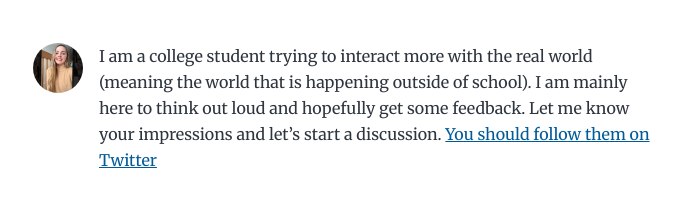
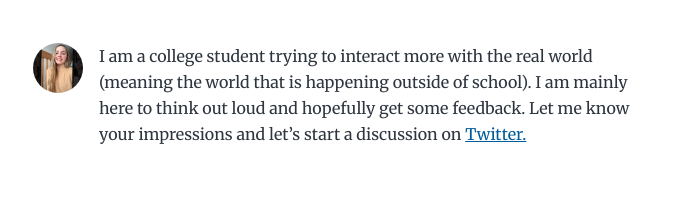
Before and after one commit to zouantchaw/cb-blog, a Gatsby site: page / in a window 1280 px wide. Shown: the part 98-320 px from the top of the page, without its empty margins (291-978 px from the left). Built offline with nearby package versions, Linux system fonts and the light colour scheme; Gatsby itself is replaced by a stand-in of ours.

Commit message:
update blog bio

```diff
--- a/gatsby-config.js
+++ b/gatsby-config.js
@@ -5,7 +5,7 @@ module.exports = {
       name: `Kyle Mathews`,
       summary: `I am a college student trying to interact more with the real world (meaning the world that is happening outside of school). I am mainly here to think out loud and hopefully get some feedback.
 
-      Let me know your impressions and let’s start a discussion.`,
+      Let me know your impressions and let’s start a discussion on`,
     },
     description: `A starter blog demonstrating what Gatsby can do.`,
     siteUrl: `https://gatsbystarterblogsource.gatsbyjs.io/`,
--- a/src/components/bio.js
+++ b/src/components/bio.js
@@ -46,8 +46,8 @@ const Bio = () => {
         <p>
           {author?.summary || null}
           {` `}
-          <a href={`https://twitter.com/${social?.twitter || ``}`} target="_blank">
-            You should follow them on Twitter
+           <a href={`https://twitter.com/${social?.twitter || ``}`} target="_blank">
+             Twitter.
           </a>
         </p>
       )}
```
